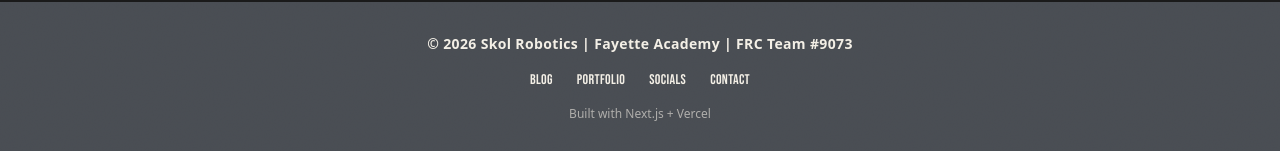
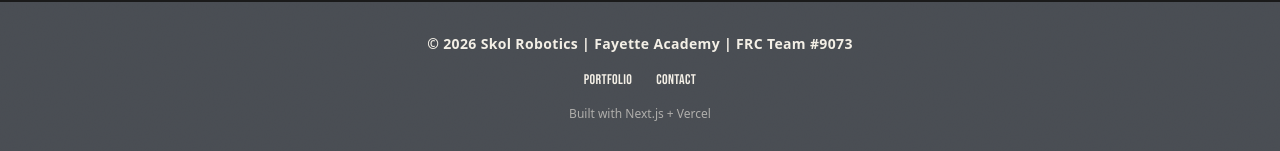
Before and after one commit to BigBird2025-4h/skol-robotics-site, a Next.js app: page /contact in a window 1280 px wide. Shown: the part 666-817 px from the top of the page. Built offline with nearby package versions, Linux system fonts and the light colour scheme.

Commit message:
Remove Blog and Socials links from Footer
Removed Blog and Socials links from the footer.

```diff
--- a/src/components/Footer.tsx
+++ b/src/components/Footer.tsx
@@ -11,14 +11,8 @@ export default function Footer() {
         </p>
 
         <div className="mt-4 flex flex-wrap justify-center gap-x-6 gap-y-2 text-sm font-accent tracking-wide">
-          <Link href="/blog" className="hover:text-viking-red transition-colors">
-            Blog
-          </Link>
           <Link href="/portfolio" className="hover:text-viking-red transition-colors">
             Portfolio
-          </Link>
-          <Link href="/socials" className="hover:text-viking-red transition-colors">
-            Socials
           </Link>
           <Link href="/contact" className="hover:text-viking-red transition-colors">
             Contact
```
